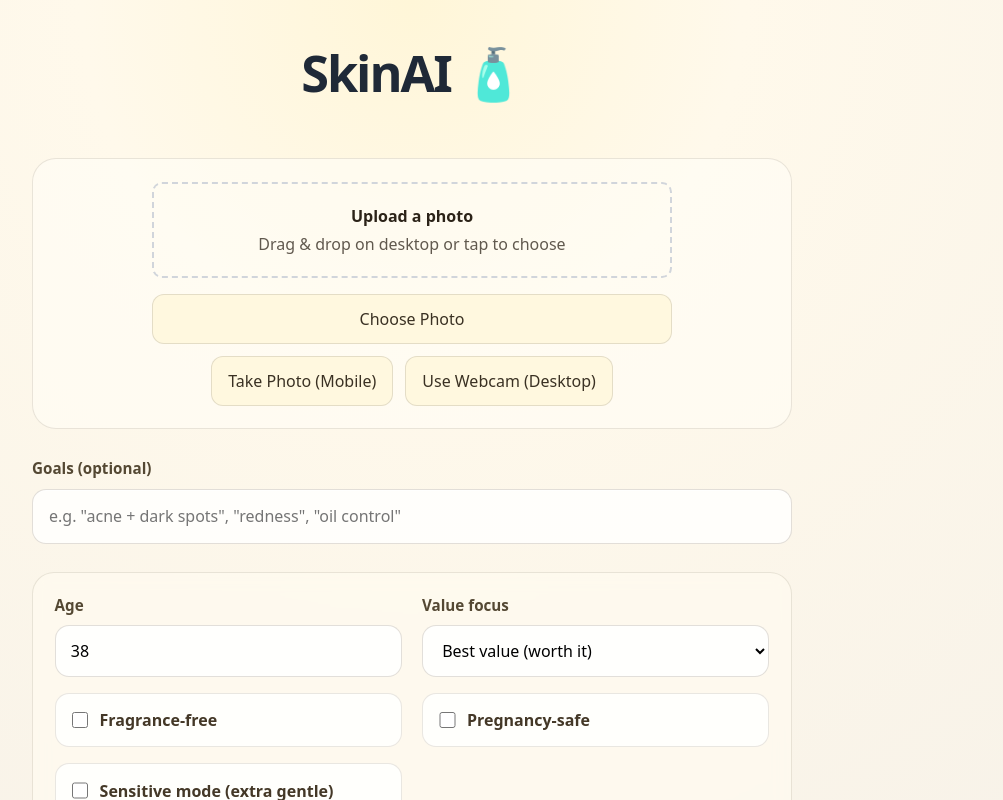
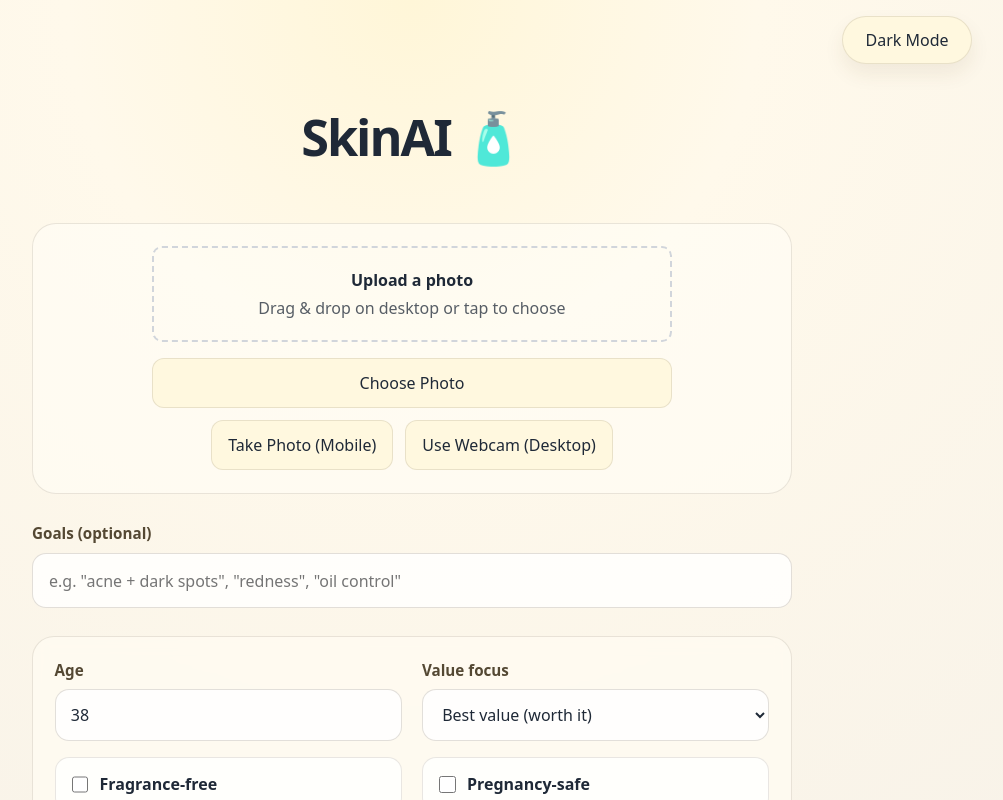
Before and after one commit to sinsanitized/SkinAi, a React (Vite) app in the folder apps/web/: page / in a window 1280 px wide. Shown: the top 800 px of the page, without its empty margins (228-1231 px from the left). Built offline with nearby package versions, Linux system fonts and the light colour scheme; no server answers.

Commit message:
feat: add persistent light and dark mode toggle

```diff
--- a/apps/web/src/App.css
+++ b/apps/web/src/App.css
@@ -1,3 +1,32 @@
 #root {
   min-height: 100vh;
 }
+
+.appShell {
+  min-height: 100vh;
+}
+
+.appToolbar {
+  display: flex;
+  justify-content: flex-end;
+  width: min(1120px, calc(100% - 2rem));
+  margin: 0 auto;
+  padding-top: 1rem;
+}
+
+.themeToggle {
+  min-width: 130px;
+  border-radius: 999px;
+  padding: 0.7rem 1rem;
+  background: var(--surface-strong);
+  color: var(--text-primary);
+  border: 1px solid var(--border-soft);
+  box-shadow: 0 10px 20px var(--shadow-soft);
+}
+
+@media (max-width: 640px) {
+  .appToolbar {
+    width: min(100% - 1rem, 1120px);
+    padding-top: 0.75rem;
+  }
+}
--- a/apps/web/src/App.tsx
+++ b/apps/web/src/App.tsx
@@ -1,15 +1,57 @@
+import { useEffect, useState } from "react";
 import { BrowserRouter, Routes, Route } from "react-router-dom";
 import Home from "./pages/Home";
 import SkinResult from "./pages/SkinResult";
 import "./App.css";
 
+type ThemeMode = "light" | "dark";
+
+const THEME_STORAGE_KEY = "skinai:theme";
+
+function getInitialTheme(): ThemeMode {
+  const storedTheme = localStorage.getItem(THEME_STORAGE_KEY);
+  if (storedTheme === "light" || storedTheme === "dark") {
+    return storedTheme;
+  }
+
+  return window.matchMedia("(prefers-color-scheme: dark)").matches
+    ? "dark"
+    : "light";
+}
+
 function App() {
+  const [theme, setTheme] = useState<ThemeMode>(getInitialTheme);
+
+  useEffect(() => {
+    document.documentElement.dataset.theme = theme;
+    localStorage.setItem(THEME_STORAGE_KEY, theme);
+  }, [theme]);
+
   return (
     <BrowserRouter>
-      <Routes>
-        <Route path="/" element={<Home />} />
-        <Route path="/result" element={<SkinResult />} />
-      </Routes>
+      <div className="appShell">
+        <div className="appToolbar">
+          <button
+            type="button"
+            className="themeToggle"
+            onClick={() =>
+              setTheme((currentTheme) =>
+                currentTheme === "light" ? "dark" : "light"
+              )
+            }
+            aria-label={`Switch to ${
+              theme === "light" ? "dark" : "light"
+            } mode`}
+          >
+            {theme === "light" ? "Dark Mode" : "Light Mode"}
+          </button>
+        </div>
+
+        <Routes>
+          <Route path="/" element={<Home />} />
+          <Route path="/result" element={<SkinResult />} />
+        </Routes>
+      </div>
     </BrowserRouter>
   );
 }
--- a/apps/web/src/components/ImageUpload/ImageUpload.css
+++ b/apps/web/src/components/ImageUpload/ImageUpload.css
@@ -4,17 +4,17 @@
   gap: 1.25rem;
   align-items: center;
   width: 100%;
-  border: 1px solid rgba(75, 59, 33, 0.12);
+  border: 1px solid var(--border-soft);
   padding: 1.4rem;
   border-radius: 24px;
-  background: rgba(255, 252, 244, 0.72);
+  background: var(--surface-elevated);
   transition: background-color 0.2s, border-color 0.2s, box-shadow 0.2s;
 }
 
 .image-upload-container:hover {
-  background-color: rgba(255, 248, 225, 0.9);
-  border-color: rgba(168, 124, 14, 0.25);
-  box-shadow: 0 16px 28px rgba(102, 76, 17, 0.08);
+  background-color: var(--surface-card);
+  border-color: var(--border-strong);
+  box-shadow: 0 16px 28px var(--shadow-soft);
 }
 
 .image-upload-input {
@@ -22,7 +22,7 @@
   flex-direction: column;
   align-items: center;
   gap: 1rem;
-  color: #2c2318;
+  color: var(--text-primary);
   width: 100%;
 }
 
@@ -39,6 +39,6 @@
   aspect-ratio: 1 / 1;
   border-radius: 20px;
   object-fit: cover;
-  border: 1px solid rgba(75, 59, 33, 0.14);
-  box-shadow: 0 20px 28px rgba(84, 65, 25, 0.12);
+  border: 1px solid var(--border-strong);
+  box-shadow: 0 20px 28px var(--shadow-strong);
 }
--- a/apps/web/src/pages/Home.css
+++ b/apps/web/src/pages/Home.css
@@ -29,7 +29,7 @@
 .context-label {
   font-size: 0.95rem;
   font-weight: 700;
-  color: #544833;
+  color: var(--text-tertiary);
 }
 
 .context-input {
@@ -37,9 +37,10 @@
   width: 100%;
   padding: 0.9rem 1rem;
   border-radius: 14px;
-  border: 1px solid rgba(75, 59, 33, 0.16);
-  background: rgba(255, 255, 255, 0.82);
-  box-shadow: inset 0 1px 0 rgba(255, 255, 255, 0.55);
+  border: 1px solid var(--border-strong);
+  background: var(--surface-input-soft);
+  color: var(--text-primary);
+  box-shadow: inset 0 1px 0 rgba(255, 255, 255, 0.08);
 }
 
 .prefs-grid {
@@ -47,9 +48,9 @@
   grid-template-columns: repeat(2, minmax(0, 1fr));
   gap: 1rem 1.25rem;
   padding: 1.35rem;
-  border: 1px solid rgba(75, 59, 33, 0.12);
+  border: 1px solid var(--border-soft);
   border-radius: 22px;
-  background: rgba(255, 251, 240, 0.7);
+  background: var(--surface-card);
   backdrop-filter: blur(8px);
 }
 
@@ -61,7 +62,7 @@
 .pref label {
   font-size: 0.95rem;
   font-weight: 700;
-  color: #544833;
+  color: var(--text-tertiary);
 }
 
 .pref input,
@@ -70,8 +71,9 @@
   width: 100%;
   padding: 0.8rem 0.95rem;
   border-radius: 14px;
-  border: 1px solid rgba(75, 59, 33, 0.16);
-  background: rgba(255, 255, 255, 0.86);
+  border: 1px solid var(--border-strong);
+  background: var(--surface-input);
+  color: var(--text-primary);
 }
 
 .checkbox {
@@ -81,10 +83,10 @@
   min-height: 3rem;
   padding: 0.9rem 1rem;
   border-radius: 14px;
-  border: 1px solid rgba(75, 59, 33, 0.12);
-  background: rgba(255, 255, 255, 0.78);
+  border: 1px solid var(--border-soft);
+  background: var(--surface-input-soft);
   font-weight: 600;
-  color: #443827;
+  color: var(--text-primary);
 }
 
 .checkbox input {
@@ -94,9 +96,9 @@
 }
 
 .continue-btn {
-  background-color: #ffcc00;
-  color: #2b2b3c;
-  border: 1px solid rgba(118, 89, 12, 0.12);
+  background-color: var(--accent-primary);
+  color: var(--accent-text);
+  border: 1px solid var(--border-soft);
   border-radius: 16px;
   padding: 0.95rem 1.4rem;
   font-weight: 800;
@@ -105,9 +107,9 @@
 }
 
 .continue-btn:hover {
-  background-color: #e6b800;
+  background-color: var(--accent-primary-hover);
   transform: translateY(-1px);
-  box-shadow: 0 14px 24px rgba(140, 103, 12, 0.18);
+  box-shadow: 0 14px 24px var(--shadow-soft);
 }
 
 @media (max-width: 720px) {
--- a/apps/web/src/pages/SkinResult.css
+++ b/apps/web/src/pages/SkinResult.css
@@ -22,11 +22,11 @@
 .photoCard,
 .summaryCard,
 .card {
-  background: rgba(255, 251, 242, 0.76);
-  border: 1px solid rgba(75, 59, 33, 0.12);
+  background: var(--surface-card);
+  border: 1px solid var(--border-soft);
   border-radius: 22px;
   padding: 1.35rem;
-  box-shadow: 0 18px 32px rgba(91, 70, 27, 0.08);
+  box-shadow: 0 18px 32px var(--shadow-soft);
 }
 
 .photo {
@@ -43,16 +43,16 @@
 .card h2 {
   margin-bottom: 0.85rem;
   font-size: 1.1rem;
-  color: #352c1f;
+  color: var(--text-primary);
 }
 
 .pill {
   display: inline-block;
   padding: 0.55rem 0.9rem;
   border-radius: 999px;
-  border: 1px solid rgba(75, 59, 33, 0.12);
+  border: 1px solid var(--border-soft);
   margin: 0.1rem 0 1.2rem;
-  background: rgba(255, 246, 212, 0.9);
+  background: var(--surface-pill);
   font-weight: 700;
 }
 
@@ -62,7 +62,7 @@
 
 .concern {
   padding: 0.85rem 0;
-  border-top: 1px solid rgba(75, 59, 33, 0.12);
+  border-top: 1px solid var(--border-soft);
 }
 
 .concern:first-child,
@@ -80,7 +80,7 @@
 .itemHow,
 .concernEvidence,
 .muted {
-  color: #665945;
+  color: var(--text-secondary);
 }
 
 .concernMeta,
@@ -112,7 +112,7 @@
 .routineBlock h3 {
   margin-bottom: 0.55rem;
   font-size: 0.96rem;
-  color: #514530;
+  color: var(--text-tertiary);
 }
 
 .routineBlock ol,
@@ -142,7 +142,7 @@
 
 .list li {
   padding: 0.9rem 0;
-  border-top: 1px solid rgba(75, 59, 33, 0.12);
+  border-top: 1px solid var(--border-soft);
 }
 
 .itemTitle {
@@ -156,14 +156,14 @@
 .tag {
   font-size: 0.74rem;
   padding: 0.2rem 0.55rem;
-  border: 1px solid rgba(75, 59, 33, 0.14);
+  border: 1px solid var(--border-strong);
   border-radius: 999px;
-  background: rgba(255, 246, 212, 0.86);
-  color: #5a4b30;
+  background: var(--surface-pill);
+  color: var(--text-tertiary);
 }
 
 .itemCaution {
-  color: #996d00;
+  color: var(--warning-text);
 }
 
 .start-over-btn {
@@ -172,9 +172,9 @@
   min-width: 220px;
   padding: 0.95rem 1.2rem;
   border-radius: 16px;
-  border: 1px solid rgba(75, 59, 33, 0.12);
-  background: #fff1b3;
-  color: #3e321d;
+  border: 1px solid var(--border-soft);
+  background: var(--surface-accent);
+  color: var(--text-primary);
   font-weight: 700;
 }
 
--- a/apps/web/src/styles/global.css
+++ b/apps/web/src/styles/global.css
@@ -5,10 +5,54 @@
   color: #1f2937;
   background:
     radial-gradient(circle at top, #fff6d8 0%, #fff9eb 28%, #f6f1e8 100%);
+  --bg-main: radial-gradient(circle at top, #fff6d8 0%, #fff9eb 28%, #f6f1e8 100%);
+  --text-primary: #1f2937;
+  --text-secondary: #665945;
+  --text-tertiary: #544833;
+  --surface-card: rgba(255, 251, 242, 0.76);
+  --surface-elevated: rgba(255, 252, 244, 0.72);
+  --surface-input: rgba(255, 255, 255, 0.86);
+  --surface-input-soft: rgba(255, 255, 255, 0.82);
+  --surface-strong: #fff8df;
+  --surface-accent: #fff1b3;
+  --surface-pill: rgba(255, 246, 212, 0.9);
+  --border-soft: rgba(75, 59, 33, 0.12);
+  --border-strong: rgba(75, 59, 33, 0.16);
+  --shadow-soft: rgba(91, 70, 27, 0.08);
+  --shadow-strong: rgba(84, 65, 25, 0.12);
+  --accent-primary: #ffcc00;
+  --accent-primary-hover: #e6b800;
+  --accent-text: #2b2b3c;
+  --warning-text: #996d00;
   font-synthesis: none;
   text-rendering: optimizeLegibility;
   -webkit-font-smoothing: antialiased;
   -moz-osx-font-smoothing: grayscale;
+}
+
+:root[data-theme="dark"] {
+  color: #e8dcc4;
+  background:
+    radial-gradient(circle at top, #3a3429 0%, #191713 34%, #0f0d0a 100%);
+  --bg-main: radial-gradient(circle at top, #3a3429 0%, #191713 34%, #0f0d0a 100%);
+  --text-primary: #efe3ca;
+  --text-secondary: #c5b393;
+  --text-tertiary: #d8c4a0;
+  --surface-card: rgba(31, 27, 22, 0.88);
+  --surface-elevated: rgba(35, 31, 25, 0.86);
+  --surface-input: rgba(49, 43, 35, 0.94);
+  --surface-input-soft: rgba(43, 37, 30, 0.92);
+  --surface-strong: rgba(48, 41, 33, 0.96);
+  --surface-accent: #5b4612;
+  --surface-pill: rgba(82, 66, 22, 0.88);
+  --border-soft: rgba(232, 220, 196, 0.12);
+  --border-strong: rgba(232, 220, 196, 0.18);
+  --shadow-soft: rgba(0, 0, 0, 0.22);
+  --shadow-strong: rgba(0, 0, 0, 0.32);
+  --accent-primary: #d6a520;
+  --accent-primary-hover: #e1b73a;
+  --accent-text: #19150e;
+  --warning-text: #ffcf66;
 }
 
 *,
@@ -25,6 +69,9 @@ body {
   margin: 0;
   min-width: 320px;
   min-height: 100vh;
+  color: var(--text-primary);
+  background: var(--bg-main);
+  transition: background 0.22s ease, color 0.22s ease;
 }
 
 #root {
@@ -53,18 +100,18 @@ textarea {
 
 button {
   border-radius: 12px;
-  border: 1px solid rgba(39, 31, 17, 0.12);
+  border: 1px solid var(--border-soft);
   padding: 0.75rem 1rem;
-  background: #fff8df;
-  color: #3a3123;
+  background: var(--surface-strong);
+  color: var(--text-primary);
   cursor: pointer;
   transition: transform 0.18s ease, box-shadow 0.18s ease, background-color 0.18s ease;
 }
 
 button:hover {
   transform: translateY(-1px);
-  box-shadow: 0 10px 18px rgba(92, 68, 24, 0.08);
-  background: #fff3c2;
+  box-shadow: 0 10px 18px var(--shadow-soft);
+  background: var(--surface-pill);
 }
 
 button:focus-visible,
```
Also changed, not shown: 1 other file (tests, documents, lock files or other folders).
